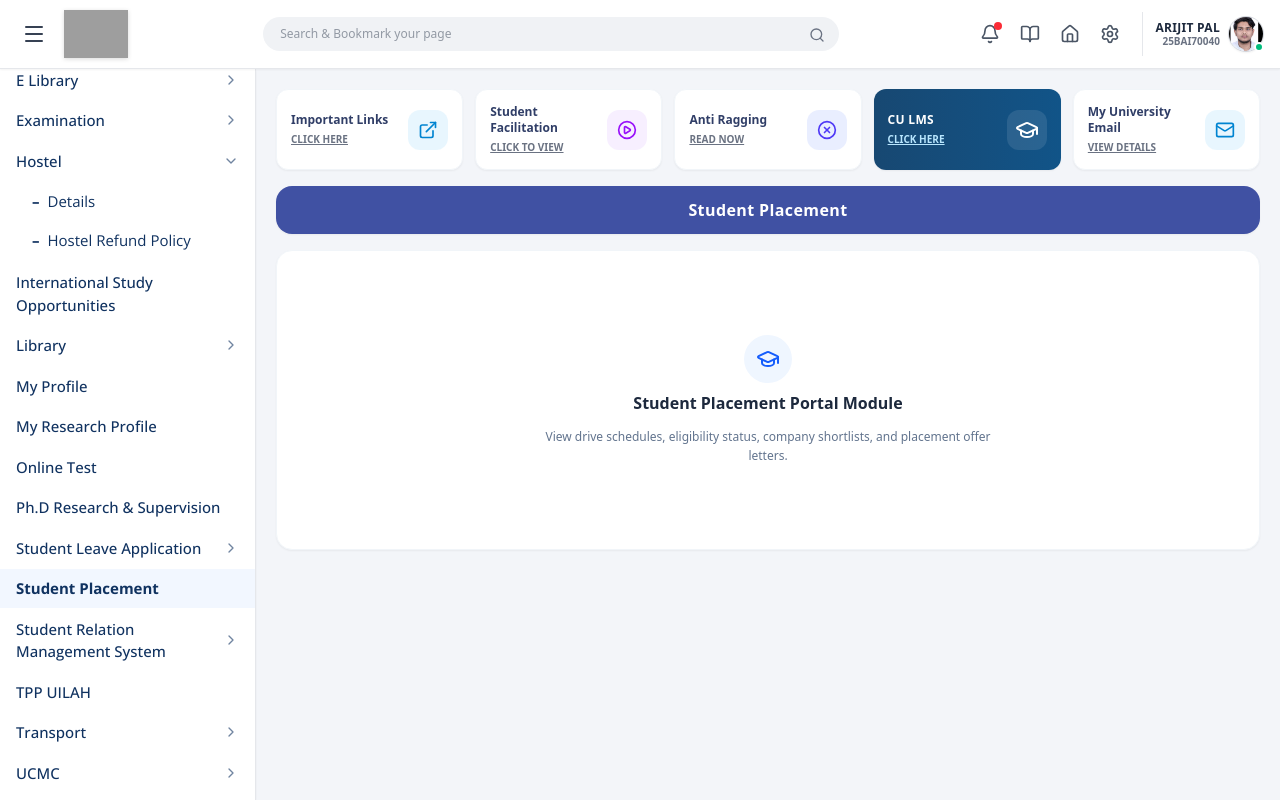
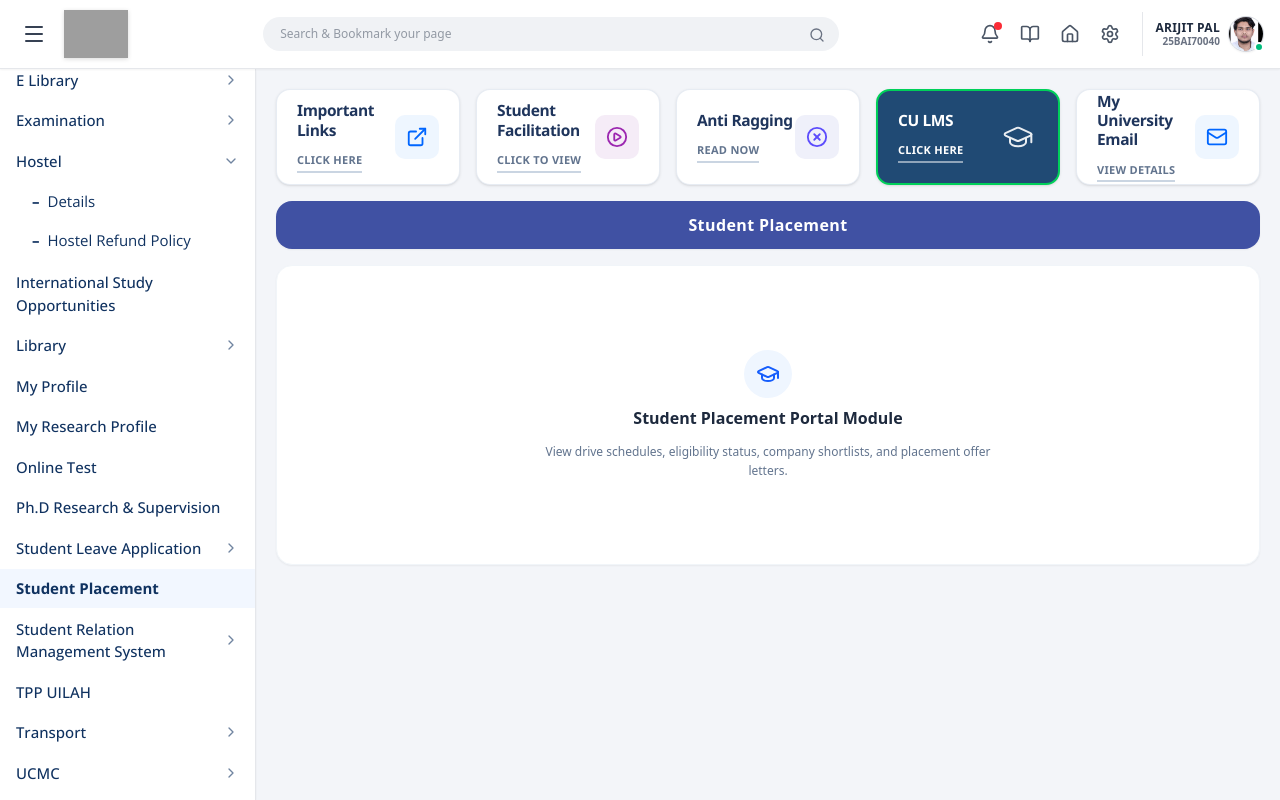
Before and after one commit to Arijit-Pal77/Portal, a React (Vite) app: page / in a window 1280 px wide. Both pictures are taken after a click on the button "Student Placement". Built offline with nearby package versions, Linux system fonts and the light colour scheme; grey boxes are pictures that could not be loaded.

Commit message:
Update card layout in GenericView to match Dashboard

```diff
--- a/src/components/GenericView.tsx
+++ b/src/components/GenericView.tsx
@@ -11,64 +11,79 @@ export const GenericView: React.FC<GenericViewProps> = ({ title, description })
     <div className="space-y-4 pb-8 text-slate-800">
 
       {/* Quick Action Cards Bar */}
-      <div className="grid grid-cols-1 sm:grid-cols-2 lg:grid-cols-5 gap-3">
-        <div className="bg-white rounded-xl p-3.5 border border-slate-100 shadow-xs flex items-center justify-between">
-          <div>
-            <h4 className="text-xs font-bold text-[#303e67]">Important Links</h4>
-            <span className="text-[10px] font-bold text-gray-500 hover:text-blue-600 cursor-pointer underline mt-1 block">
+      <div className="grid grid-cols-1 sm:grid-cols-2 lg:grid-cols-5 gap-4">
+        {/* Important Links */}
+        <div className="bg-white rounded-[14px] px-[20px] py-[18px] shadow-sm border border-slate-200/80 flex items-center justify-between hover:shadow-md transition-shadow h-[96px] font-['Segoe_UI',sans-serif]">
+          <div className="flex flex-col justify-center">
+            <h6 className="text-[15.5px] font-bold text-[#1f355c] leading-tight tracking-tight">Important Links</h6>
+            <div className="mt-[6px]">
+              <span className="inline-block border-b-2 border-slate-300 text-[11px] font-semibold uppercase text-slate-500 pb-0.5 tracking-wide">
                 CLICK HERE
               </span>
             </div>
-          <div className="w-10 h-10 rounded-xl bg-sky-100/70 text-sky-600 flex items-center justify-center flex-shrink-0">
-            <ExternalLink className="w-5 h-5" />
+          </div>
+          <div className="w-[44px] h-[44px] rounded-[10px] bg-[#eef6ff] text-[#0066ff] flex items-center justify-center flex-shrink-0">
+            <ExternalLink className="w-[22px] h-[22px] stroke-[2]" />
           </div>
         </div>
 
-        <div className="bg-white rounded-xl p-3.5 border border-slate-100 shadow-xs flex items-center justify-between">
-          <div>
-            <h4 className="text-xs font-bold text-[#303e67]">Student Facilitation</h4>
-            <span className="text-[10px] font-bold text-gray-500 hover:text-purple-600 cursor-pointer underline mt-1 block">
+        {/* Student Facilitation */}
+        <div className="bg-white rounded-[14px] px-[20px] py-[18px] shadow-sm border border-slate-200/80 flex items-center justify-between hover:shadow-md transition-shadow h-[96px] font-['Segoe_UI',sans-serif]">
+          <div className="flex flex-col justify-center">
+            <h6 className="text-[15.5px] font-bold text-[#1f355c] leading-tight tracking-tight">Student Facilitation</h6>
+            <div className="mt-[6px]">
+              <span className="inline-block border-b-2 border-slate-300 text-[11px] font-semibold uppercase text-slate-500 pb-0.5 tracking-wide">
                 CLICK TO VIEW
               </span>
             </div>
-          <div className="w-10 h-10 rounded-xl bg-purple-100/70 text-purple-600 flex items-center justify-center flex-shrink-0">
-            <PlayCircle className="w-5 h-5" />
+          </div>
+          <div className="w-[44px] h-[44px] rounded-[10px] bg-[#f5ecf7] text-[#9c27b0] flex items-center justify-center flex-shrink-0">
+            <PlayCircle className="w-[22px] h-[22px] stroke-[2]" />
           </div>
         </div>
 
-        <div className="bg-white rounded-xl p-3.5 border border-slate-100 shadow-xs flex items-center justify-between">
-          <div>
-            <h4 className="text-xs font-bold text-[#303e67]">Anti Ragging</h4>
-            <span className="text-[10px] font-bold text-gray-500 hover:text-indigo-600 cursor-pointer underline mt-1 block">
+        {/* Anti Ragging */}
+        <div className="bg-white rounded-[14px] px-[20px] py-[18px] shadow-sm border border-slate-200/80 flex items-center justify-between hover:shadow-md transition-shadow h-[96px] font-['Segoe_UI',sans-serif]">
+          <div className="flex flex-col justify-center">
+            <h6 className="text-[15.5px] font-bold text-[#1f355c] leading-tight tracking-tight">Anti Ragging</h6>
+            <div className="mt-[6px]">
+              <span className="inline-block border-b-2 border-slate-300 text-[11px] font-semibold uppercase text-slate-500 pb-0.5 tracking-wide">
                 READ NOW
               </span>
             </div>
-          <div className="w-10 h-10 rounded-xl bg-indigo-100/70 text-indigo-600 flex items-center justify-center flex-shrink-0">
-            <XCircle className="w-5 h-5" />
+          </div>
+          <div className="w-[44px] h-[44px] rounded-[10px] bg-[#eff0fa] text-[#5c4cfc] flex items-center justify-center flex-shrink-0">
+            <XCircle className="w-[22px] h-[22px] stroke-[2]" />
           </div>
         </div>
 
-        <div className="bg-gradient-to-r from-[#174872] to-[#115488] rounded-xl p-3.5 text-white shadow-xs flex items-center justify-between">
-          <div>
-            <h4 className="text-xs font-bold text-white tracking-wide">CU LMS</h4>
-            <span className="text-[10px] font-bold text-sky-200 cursor-pointer underline mt-1 block">
+        {/* CU LMS */}
+        <div className="bg-[#204a74] rounded-[14px] px-[20px] py-[18px] shadow-sm border-2 border-[#00d05a] flex items-center justify-between hover:brightness-105 transition-all h-[96px] font-['Segoe_UI',sans-serif]">
+          <div className="flex flex-col justify-center">
+            <h6 className="text-[15.5px] font-bold text-white leading-tight tracking-tight">CU LMS</h6>
+            <div className="mt-[6px]">
+              <span className="inline-block border-b-[2px] border-white/50 text-[11px] font-semibold uppercase text-white pb-0.5 tracking-wide">
                 CLICK HERE
               </span>
             </div>
-          <div className="w-10 h-10 rounded-xl bg-white/10 text-white flex items-center justify-center flex-shrink-0">
-            <GraduationCap className="w-6 h-6" />
+          </div>
+          <div className="flex items-center justify-center flex-shrink-0 mr-1 opacity-90">
+            <GraduationCap className="w-[32px] h-[32px] text-white stroke-[1.5]" />
           </div>
         </div>
 
-        <div className="bg-white rounded-xl p-3.5 border border-slate-100 shadow-xs flex items-center justify-between">
-          <div>
-            <h4 className="text-xs font-bold text-[#303e67]">My University Email</h4>
-            <span className="text-[10px] font-bold text-gray-500 hover:text-blue-600 cursor-pointer underline mt-1 block">
+        {/* My University Email */}
+        <div className="bg-white rounded-[14px] px-[20px] py-[18px] shadow-sm border border-slate-200/80 flex items-center justify-between hover:shadow-md transition-shadow h-[96px] font-['Segoe_UI',sans-serif]">
+          <div className="flex flex-col justify-center">
+            <h6 className="text-[15.5px] font-bold text-[#1f355c] leading-tight tracking-tight">My University Email</h6>
+            <div className="mt-[6px]">
+              <span className="inline-block border-b-2 border-slate-300 text-[11px] font-semibold uppercase text-slate-500 pb-0.5 tracking-wide">
                 VIEW DETAILS
               </span>
             </div>
-          <div className="w-10 h-10 rounded-xl bg-sky-100/70 text-sky-600 flex items-center justify-center flex-shrink-0">
-            <Mail className="w-5 h-5" />
+          </div>
+          <div className="w-[44px] h-[44px] rounded-[10px] bg-[#eef6ff] text-[#0066ff] flex items-center justify-center flex-shrink-0">
+            <Mail className="w-[22px] h-[22px] stroke-[2]" />
           </div>
         </div>
       </div>
```
Lines whose indentation alone changed are shown as unchanged.
